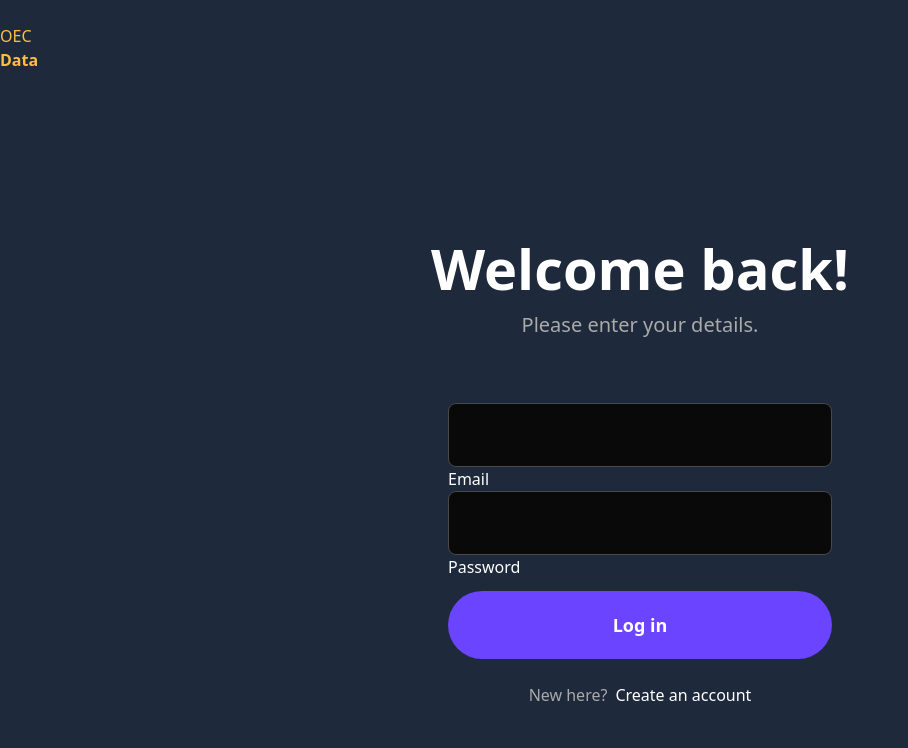
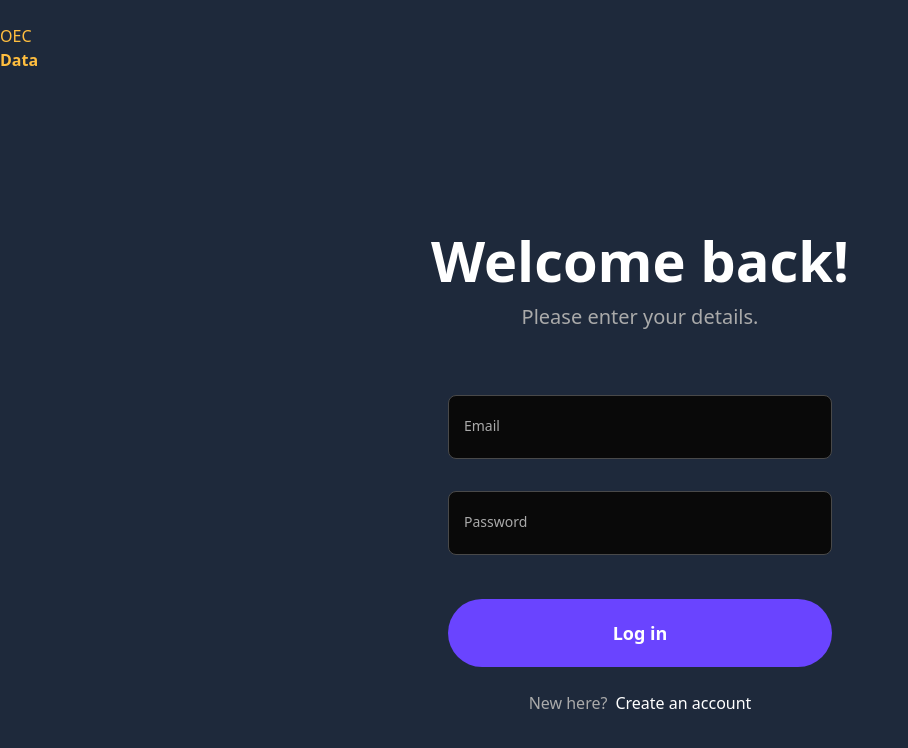
Before and after one commit to walbuc/wb-oec, a Next.js app: page /signin in a window 1280 px wide. Shown: the top 748 px of the page, without its empty margins (0-908 px from the left). Built offline with nearby package versions, Linux system fonts and the light colour scheme; what tailwindcss-radix would draw is missing.

Commit message:
update sign in

```diff
--- a/app/(auth)/signin/layout.tsx
+++ b/app/(auth)/signin/layout.tsx
@@ -1,4 +1,3 @@
-import Link from 'next/link'
 import {PropsWithChildren} from 'react'
 import '@/styles/globals.css'
 import {Spacer} from '@/components/spacer'
@@ -14,7 +13,7 @@ export default function DashboardRootLayout({children}: PropsWithChildren) {
           </p>
         </div>
         <Spacer size="xs" />
-        {children}
+        <div>{children}</div>
       </div>
     </div>
   )
--- a/app/(auth)/signin/page.tsx
+++ b/app/(auth)/signin/page.tsx
@@ -69,7 +69,7 @@ export default function InlineLogin() {
 
   return (
     <div className="mx-auto w-full max-w-md px-8">
-      <form method="POST" name="login" onSubmit={handleSubmit}>
+      <form name="login" onSubmit={handleSubmit}>
         <Field
           labelProps={{children: 'Email'}}
           inputProps={{
@@ -78,6 +78,7 @@ export default function InlineLogin() {
           }}
           errors={fields.email}
         />
+
         <Field
           labelProps={{children: 'Password'}}
           inputProps={{
--- a/components/forms.tsx
+++ b/components/forms.tsx
@@ -101,20 +101,24 @@ export function Field({
   errors?: ListOfErrors
   className?: string
 }) {
+  // const fallbackId = useId()
+  // const id = inputProps.id ?? fallbackId
+  // const errorId = errors?.length ? `${id}-error` : undefined
   return (
-    <>
+    <div className={clsx(styles.field, className)}>
       <input
+        //id={id}
+        //aria-invalid={errorId ? true : undefined}
+        //aria-describedby={errorId}
+        placeholder=" "
         {...inputProps}
         className="h-16 w-full rounded-lg border border-night-400 bg-night-700 px-4 pt-4 text-body-xs caret-white outline-none focus:border-accent-purple disabled:bg-night-400"
       />
-
+      {/* the label comes after the input so we can use the sibling selector in the CSS to give us animated label control in CSS only */}
       <label {...labelProps} />
-    </>
+      <div className="px-4 pb-3 pt-1">
+        {errors?.length ? <ErrorList errors={errors} /> : null}
+      </div>
+    </div>
   )
 }
-
-{
-  /* <div className="px-4 pb-3 pt-1">
-{errors?.length ? <ErrorList errors={errors} /> : null}
-</div> */
-}
--- a/next.config.js
+++ b/next.config.js
@@ -1,7 +1,6 @@
 /** @type {import('next').NextConfig} */
 const nextConfig = {
   experimental: {
-    serverActions: false,
     serverComponentsExternalPackages: ['bcrypt'],
   },
   typescript: {
```
